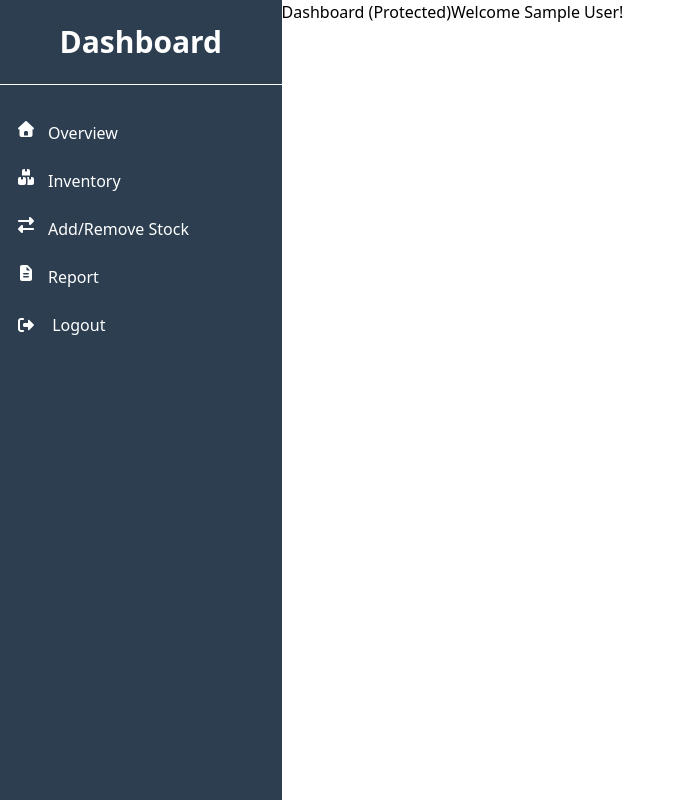
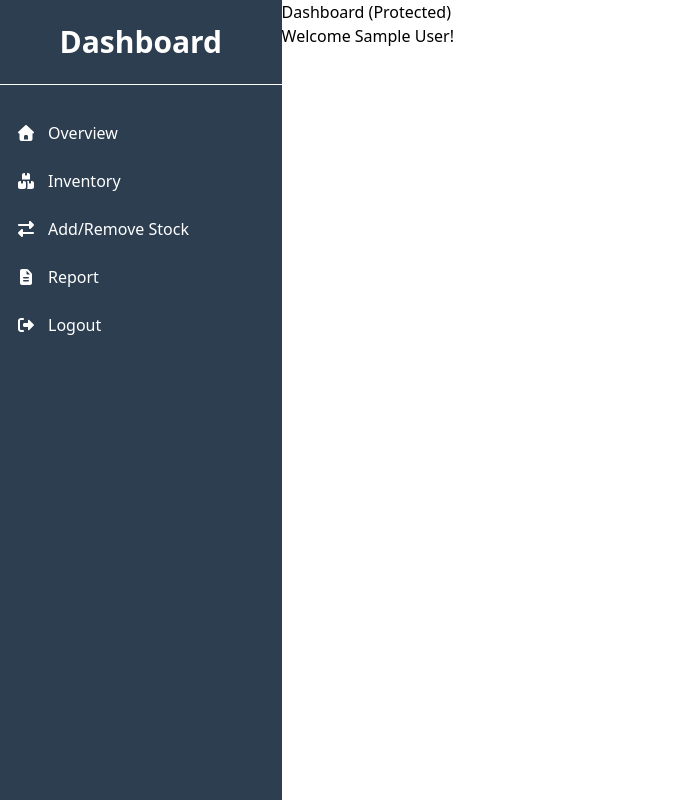
Before and after one commit to locwa/BGHIMS-MERN, a React (Vite) app in the folder frontend/: page /home in a window 1280 px wide. Shown: the whole page, without its empty margins (0-685 px from the left). Built offline with nearby package versions, Linux system fonts and the light colour scheme; sample sign-in values are in the browser's storage.

Commit message:
styling changes

```diff
--- a/frontend/src/components/MenuBar.jsx
+++ b/frontend/src/components/MenuBar.jsx
@@ -12,11 +12,11 @@ export default function MenuBar() {
             <h2 className="text-3xl text-center py-6 font-semibold">Dashboard</h2>
             <hr/>
             <ul className="py-6 px-4">
-                <li className="py-3"><NavLink to="/home" className="w-[100%] text-left flex"><FontAwesomeIcon icon={["fas", "home"]}  className="pr-3"/>Overview</NavLink></li>
-                <li className="py-3"><NavLink to="inventory.php" className="w-[100%] text-left flex"><FontAwesomeIcon icon={["fas", "boxes"]}  className="pr-3"/> Inventory</NavLink></li>
-                <li className="py-3"><NavLink to="add-or-remove.php" className="w-[100%] text-left flex"><FontAwesomeIcon icon={["fas", "exchange-alt"]}  className="pr-3"/>Add/Remove Stock</NavLink></li>
-                <li className="py-3"><NavLink to="generate-report.php" className="w-[100%] text-left flex"><FontAwesomeIcon icon={["fas", "file-alt"]}  className="pr-3"/> Report</NavLink></li>
-                <li className="py-3"><button className="w-[100%] text-left hover:cursor-pointer" onClick={logout}><FontAwesomeIcon icon={["fas", "sign-out-alt"]}  className="pr-3"/> Logout</button></li>
+                <li className="py-3"><NavLink to="/home" className="w-[100%] text-left flex items-center"><FontAwesomeIcon icon={["fas", "home"]}  className="pr-3"/>Overview</NavLink></li>
+                <li className="py-3"><NavLink to="inventory.php" className="w-[100%] text-left flex items-center"><FontAwesomeIcon icon={["fas", "boxes"]}  className="pr-3"/> Inventory</NavLink></li>
+                <li className="py-3"><NavLink to="add-or-remove.php" className="w-[100%] text-left flex items-center"><FontAwesomeIcon icon={["fas", "exchange-alt"]}  className="pr-3"/>Add/Remove Stock</NavLink></li>
+                <li className="py-3"><NavLink to="generate-report.php" className="w-[100%] text-left flex items-center"><FontAwesomeIcon icon={["fas", "file-alt"]}  className="pr-3"/> Report</NavLink></li>
+                <li className="py-3"><button className="w-[100%] text-left hover:cursor-pointer flex items-center" onClick={logout}><FontAwesomeIcon icon={["fas", "sign-out-alt"]}  className="pr-3"/> Logout</button></li>
             </ul>
         </div>
     )
--- a/frontend/src/templates/DashboardTemplate.jsx
+++ b/frontend/src/templates/DashboardTemplate.jsx
@@ -4,7 +4,9 @@ export default function DashboardTemplate({children}) {
     return (
         <div className="flex">
             <MenuBar/>
-            {children}
+            <div>
+                {children}
+            </div>
         </div>
     )
 }
```
